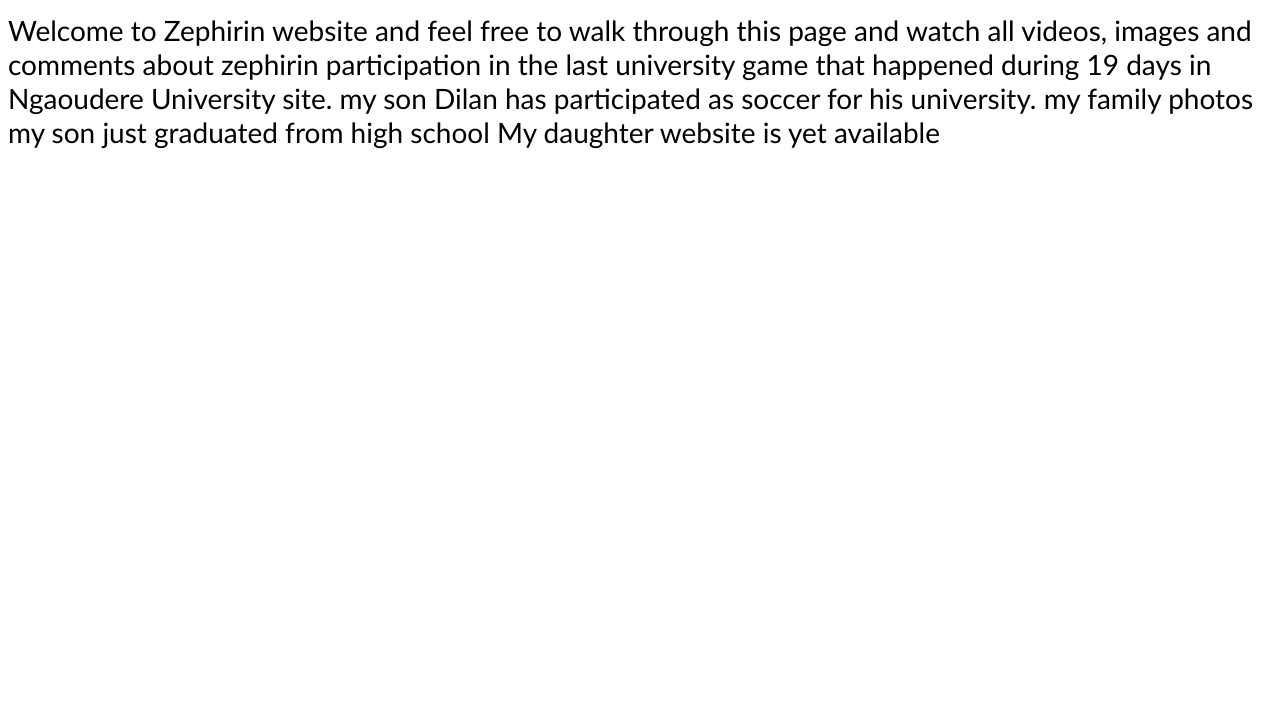
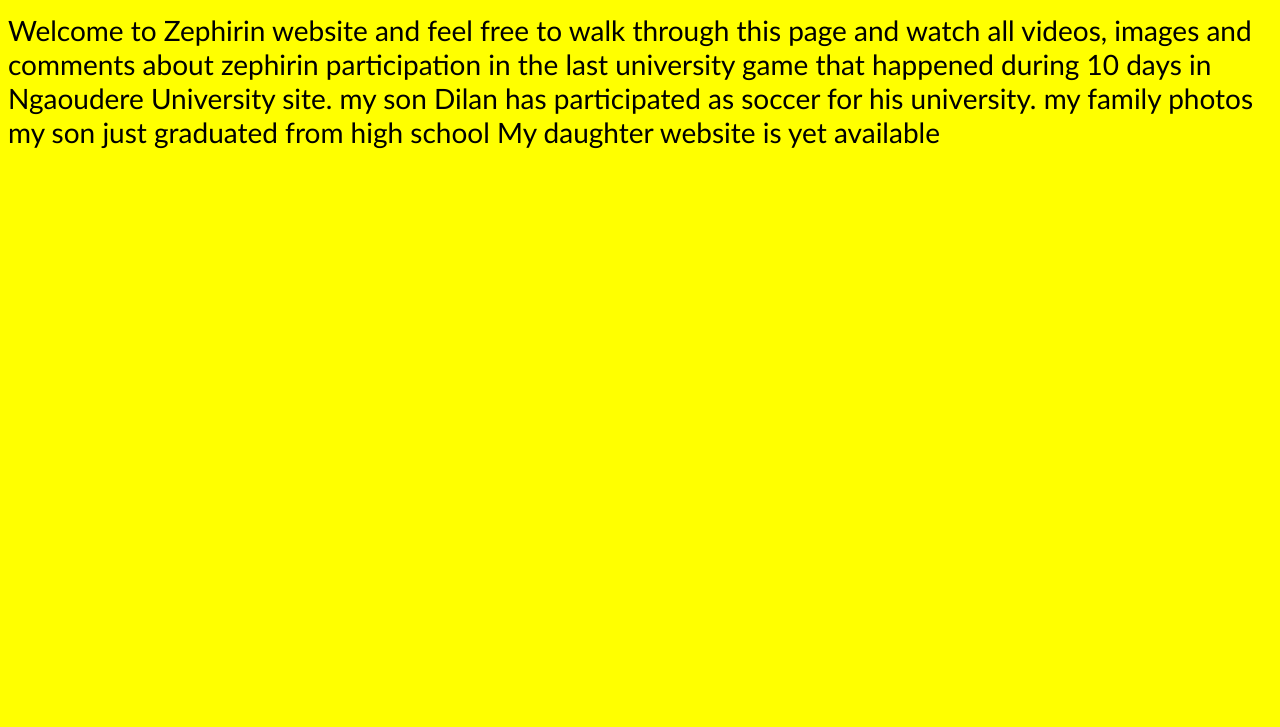
Before and after one commit to djimgou/project3, a plain HTML site: page index.html in a window 1280 px wide. Shown: the part 73-800 px from the top of the page. Drawn offline with Linux system fonts and the light colour scheme.

Commit message:
modified code

```diff
--- a/index.html
+++ b/index.html
@@ -6,7 +6,7 @@
 <body>
 <h1> ZEPHIRIN UNIVERSITY GAME INFORMATIONS </h1>
 <p> Welcome to Zephirin website and feel free to walk through this page and watch all videos, images
-and comments about zephirin participation in the last university game that happened during 19 days
+and comments about zephirin participation in the last university game that happened during 10 days
 in Ngaoudere University site.
 my son Dilan has participated as soccer for his university.
 my family photos
@@ -19,7 +19,7 @@ My daughter website is yet available </p>
 <head>
 <style>
 body {
- bacground-color: yellow;
+ background-color: yellow;
 }
 h1 {
  color: blue;
```
